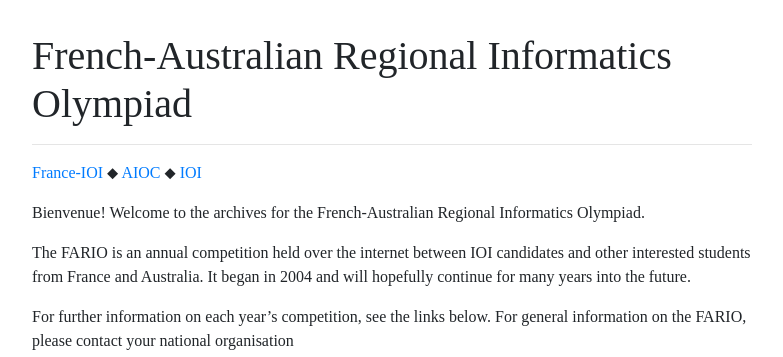
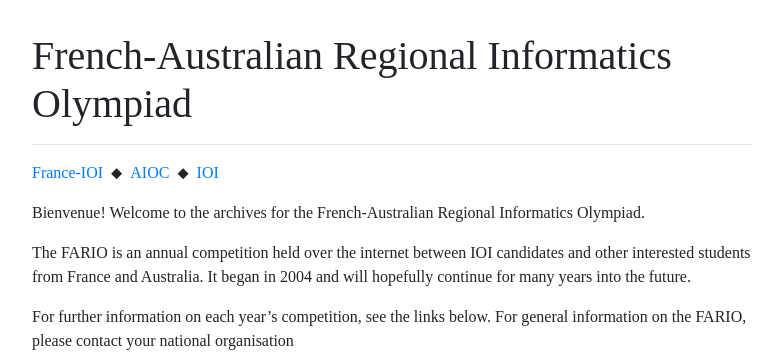
Before and after one commit to simonyanli/results, a Jekyll site: the page built from fario.md, in a window 1280 px wide. Shown: the top 357 px of the page, without its empty margins (248-1031 px from the left). Built offline with Jekyll 4.4.1, drawn with Linux system fonts in a browser that asks for light colours; some web fonts are replaced.

Commit message:
Better list handling

```diff
--- a/assets/main.scss
+++ b/assets/main.scss
@@ -10,3 +10,18 @@
   margin: 2rem auto;
   font-family: "Droid Serif";
 }
+
+ul.list-linear {
+  padding-left: 0;
+  display: flex;
+
+  & > li {
+    list-style: none;
+    display: inline;
+
+    &:not(:first-child)::before {
+      content: "⬥";
+      margin: 0 0.5em;
+    }
+  }
+}
--- a/fario.md
+++ b/fario.md
@@ -3,11 +3,10 @@
 title: French-Australian Regional Informatics Olympiad
 ---
 
-[France-IOI](http://www.france-ioi.org/)
-⬥
-[AIOC](http://orac.amt.edu.au/)
-⬥
-[IOI](http://www.ioinformatics.org/)
+{: .list-linear }
+- [France-IOI](http://www.france-ioi.org/)
+- [AIOC](http://orac.amt.edu.au/)
+- [IOI](http://www.ioinformatics.org/)
 
  Bienvenue! Welcome to the archives for the French-Australian Regional Informatics Olympiad.
 
```
